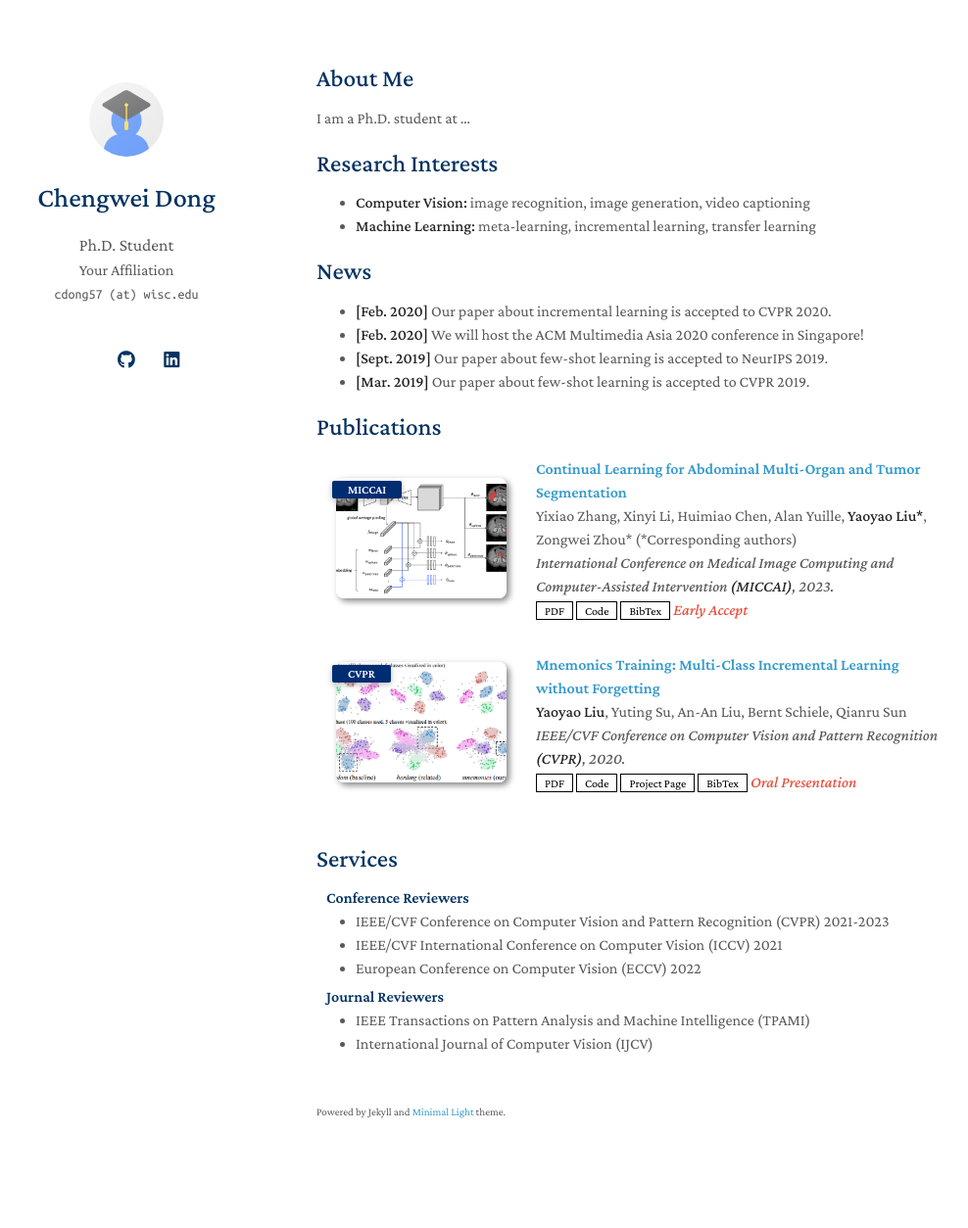
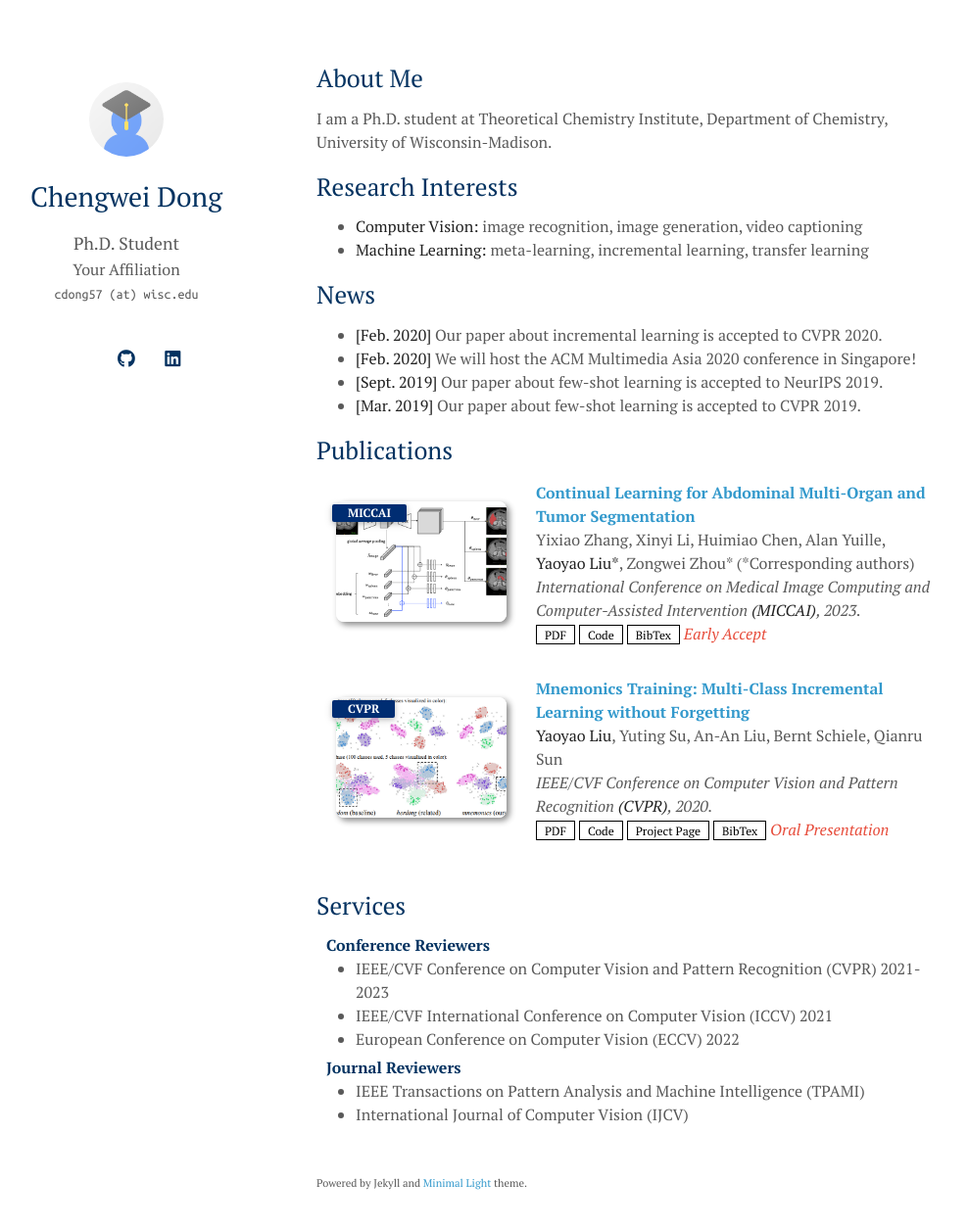
Before and after one commit to HCAya/profile, a Jekyll site: the page built from index.md, in a window 1280 px wide and 1288 px high. Shown: the top 1254 px of the window at 98% size, without its empty margins (147-1135 px from the left). Built offline with Jekyll 4.4.1, drawn with Linux system fonts in a browser that asks for light colours; a style sheet for code colours, icons or effects is not loaded; our own code applies the rules of GitHub Pages for plain Markdown files.

Commit message:
change font and index.md

```diff
--- a/assets/css/font.css
+++ b/assets/css/font.css
@@ -1,10 +1,10 @@
 @import url('https://fonts.googleapis.com/css2?family=Crimson+Pro:ital,wght@0,400;0,500;0,600;1,500;1,600&display=swap');
 @import url('https://fonts.googleapis.com/css2?family=Ubuntu+Mono&display=swap');
-
+@import url('https://fonts.googleapis.com/css2?family=PT+Serif:ital,wght@0,400;0,700;1,400;1,700&display=swap');
 body {
   background-color: #fff;
   padding:0px;
-  font: 16.0px/1.5 Crimson Pro, serif;
+  font: 16.0px/1.5 PT Serif, Crimson Pro, serif;
   color:#595959;
   font-weight:400;
   margin:0
--- a/index.md
+++ b/index.md
@@ -4,7 +4,7 @@ layout: homepage
 
 ## About Me
 
-I am a Ph.D. student at ...
+I am a Ph.D. student at Theoretical Chemistry Institute, Department of Chemistry, University of Wisconsin-Madison.
 
 ## Research Interests
 
```
